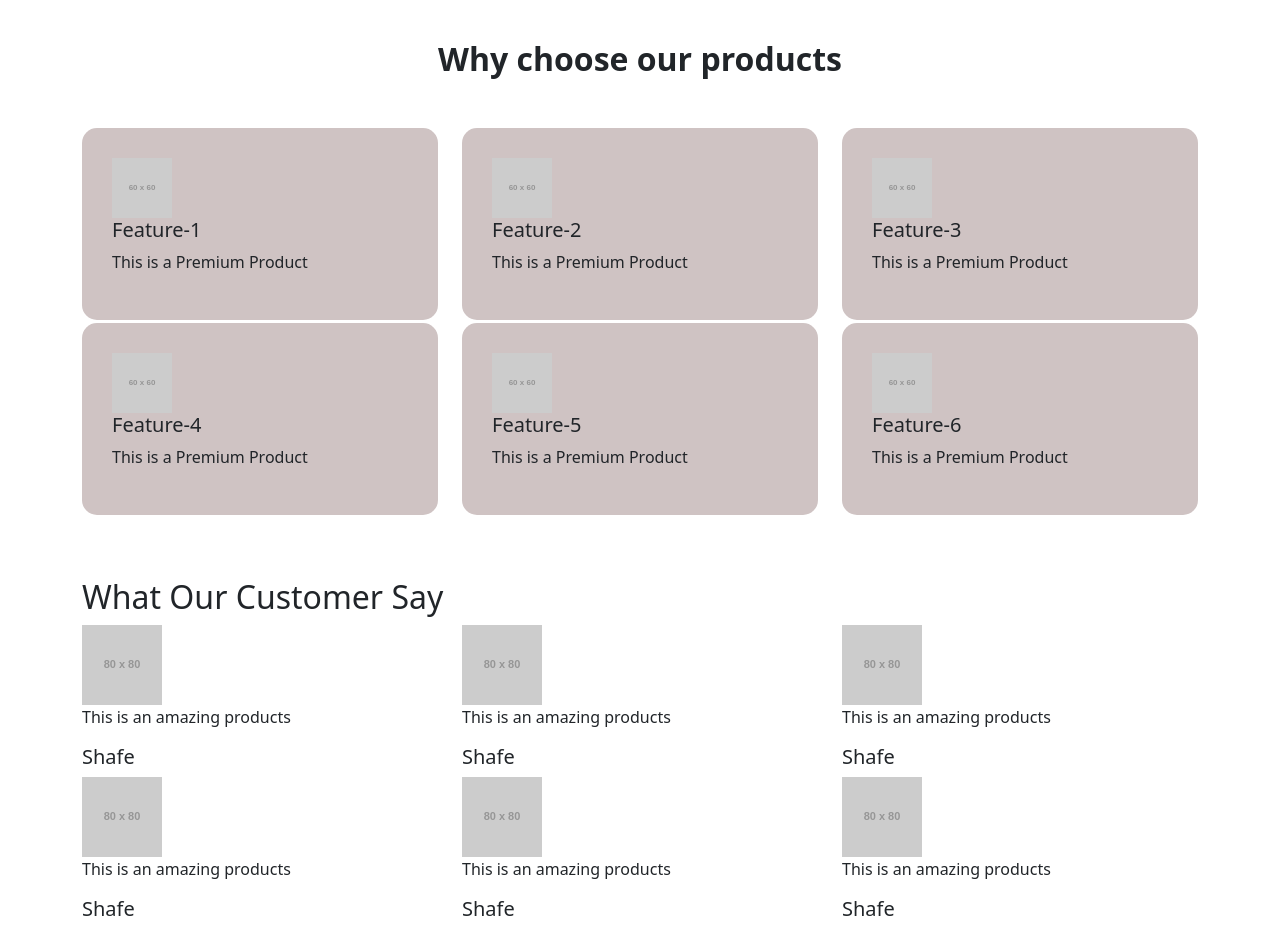
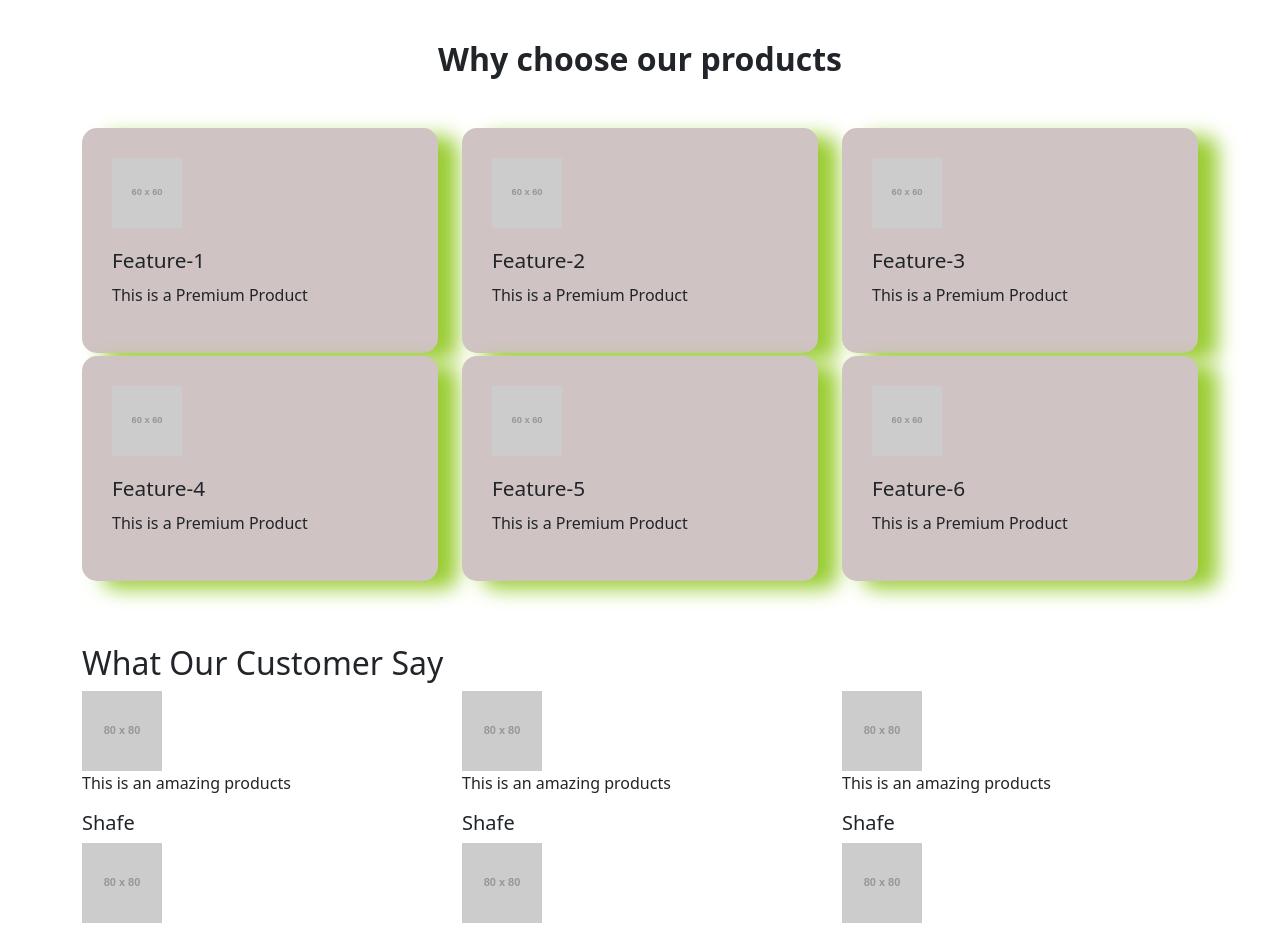
Before and after one commit to mdshape/batch-17-class-18, a plain HTML site: page index.html in a window 1280 px wide. Shown: the part 820-1748 px from the top of the page. Drawn offline with nearby package versions, Linux system fonts and the light colour scheme; placeholder pictures from the web are drawn by us.

Commit message:
transition

```diff
--- a/styles.css
+++ b/styles.css
@@ -57,5 +57,23 @@
   border: none;
   border-radius: 15px;
   margin-bottom: 3px;
+  box-shadow: 20px 8px 20px yellowgreen;
+  transition: transform 0.5s ease;
 
 }
+.featured-card:hover{
+  transform: translateY(10px);
+}
+.featured-card img{
+  width: 70px;
+  margin-bottom: 20px;
+
+}
+ .featured-card h5{
+  font-size: 1.3rem;
+  margin-bottom: 10px;
+
+ }
+ .featured-card p{
+  font-weight: 500;
+ }
```
